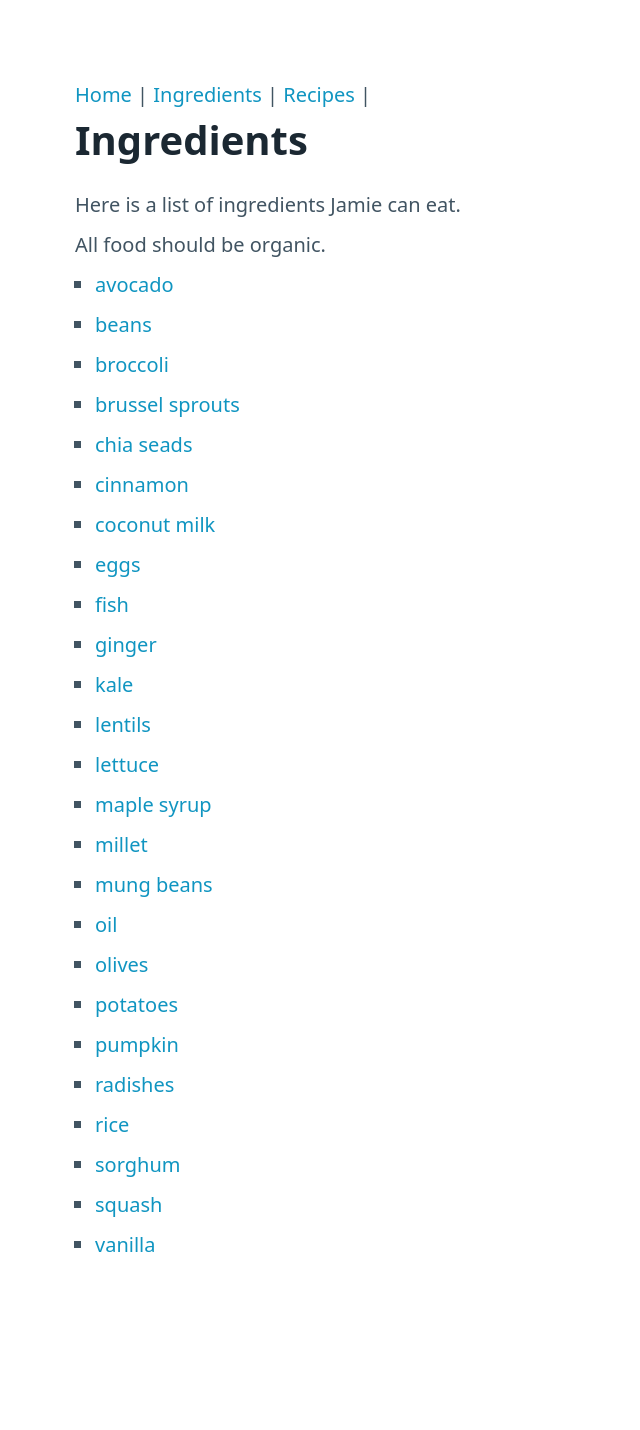
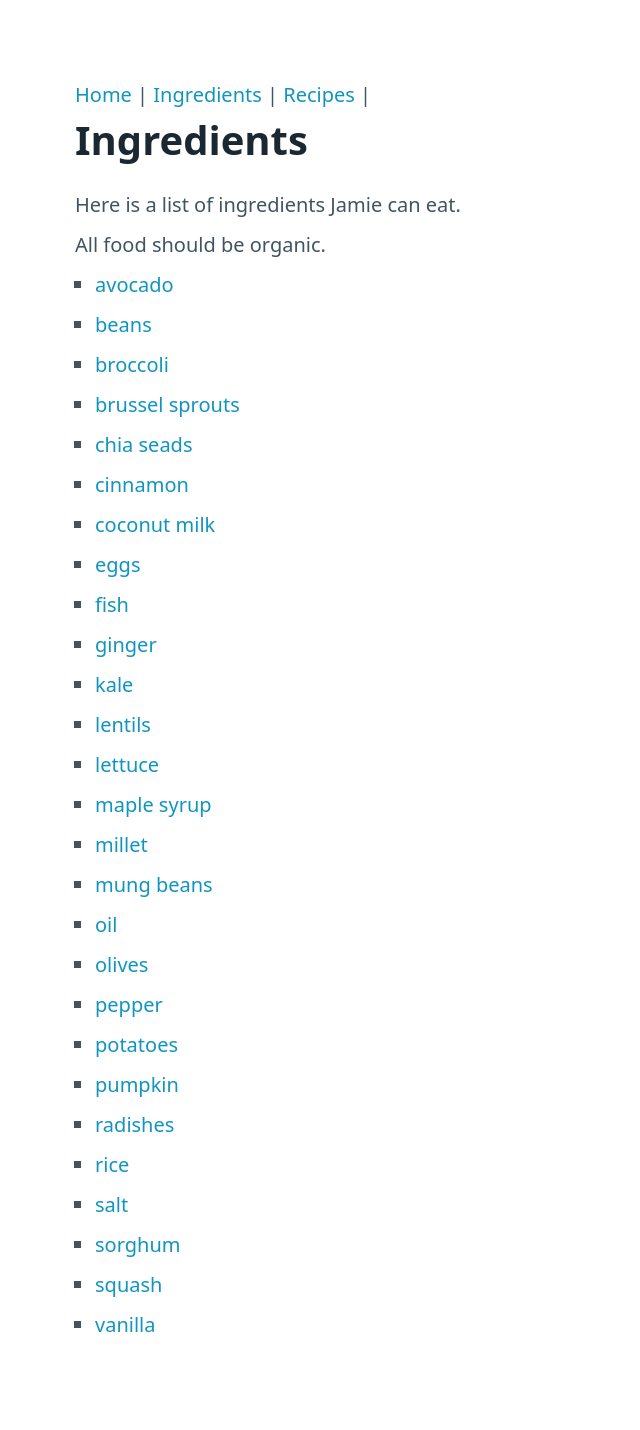
Before and after one commit to johnfreier/whatcanjamieeat, a Jekyll site: the page built from ingredients.md, in a window 1280 px wide. Shown: the whole page, without its empty margins (0-640 px from the left). Built offline with Jekyll 4.4.1, drawn with Linux system fonts in a browser that asks for light colours; before the commit the page ends 1350 px from its top, so only the background shows below that.

Commit message:
Add salt and pepper.

```diff
--- a/_data/foods.yml
+++ b/_data/foods.yml
@@ -29,3 +29,5 @@
 - food-name: broccoli
 - food-name: radishes
 - food-name: olives
+- food-name: salt
+- food-name: pepper
```
